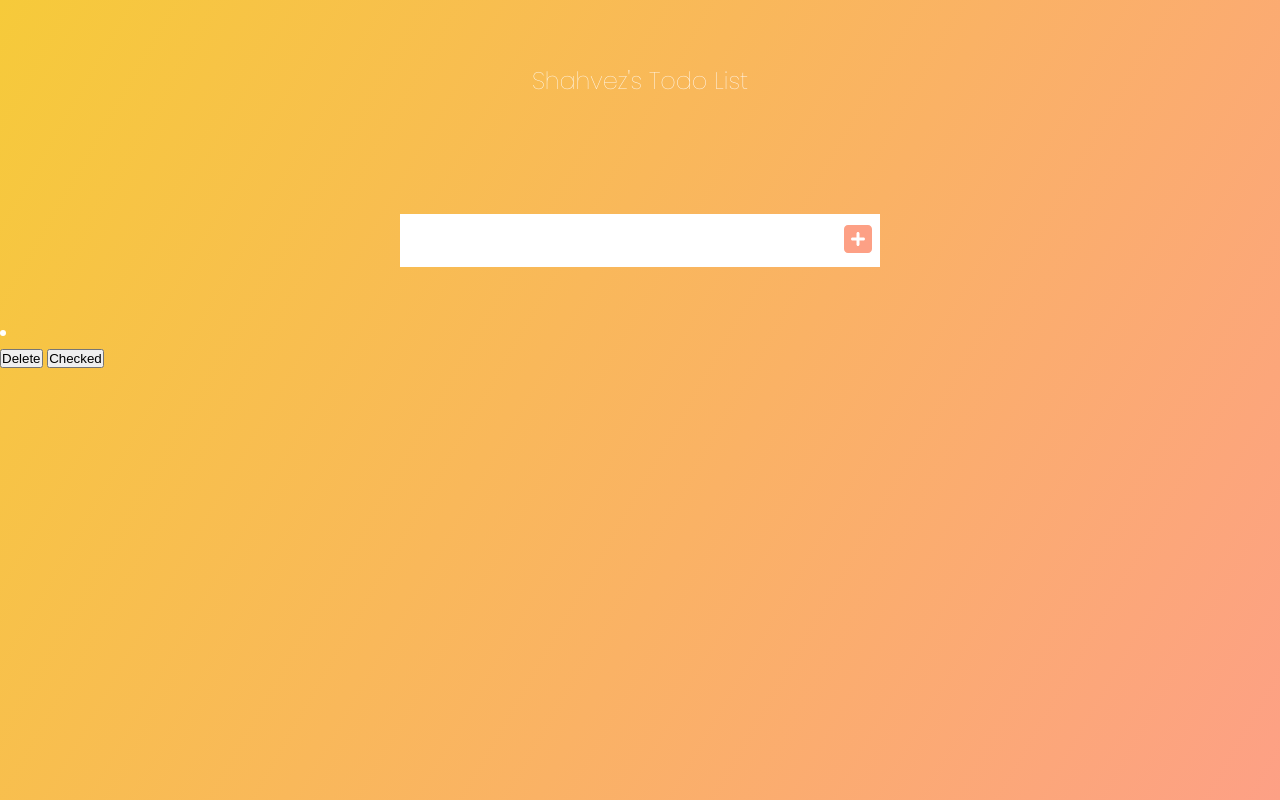
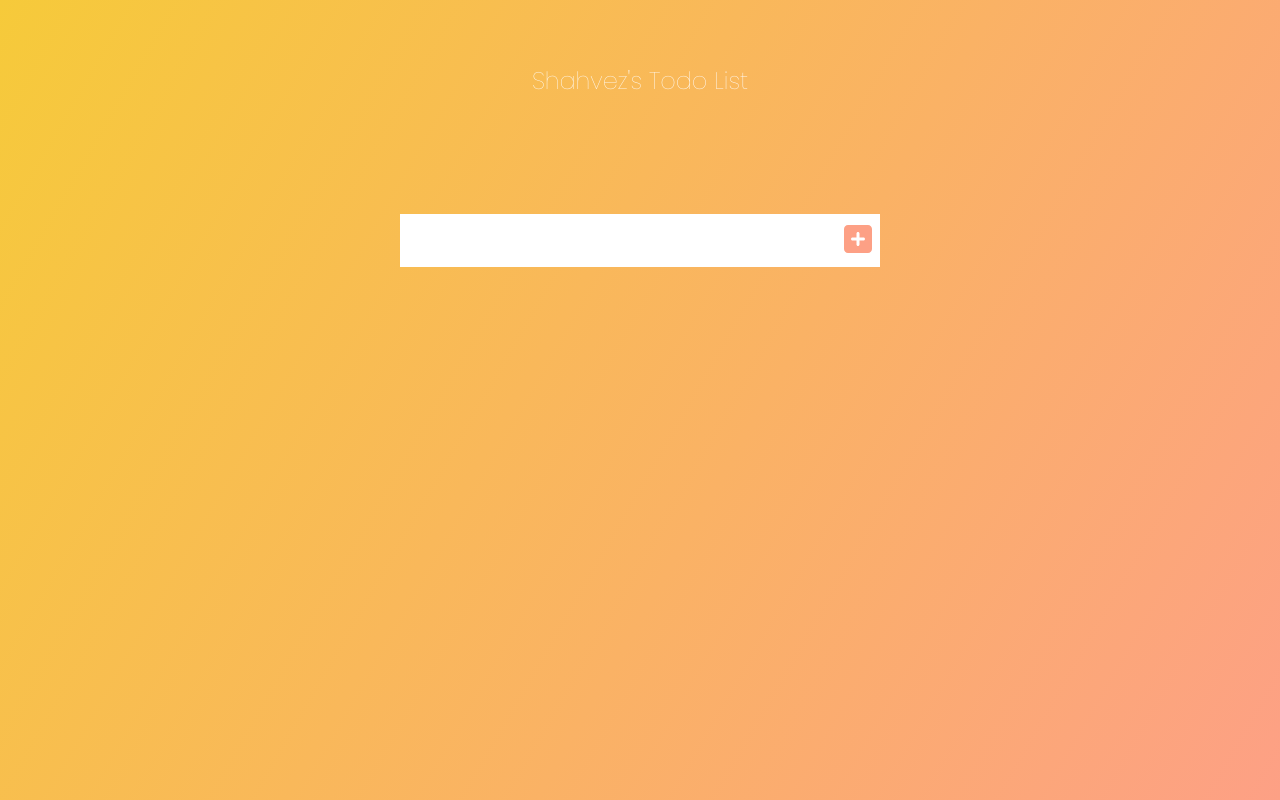
Before and after one commit to shahvez3009/ToDoList, a plain HTML site: page index.html in a window 1280 px wide. Drawn offline with Linux system fonts and the light colour scheme.

Commit message:
Main base done

```diff
--- a/index.html
+++ b/index.html
@@ -31,10 +31,6 @@
     <script src="./app.js"></script>
     <div class="todo-container">
       <ul class="todo-list"></ul>
-      <div class="todo">
-        <li></li>
-        <button>Delete</button>
-        <button>Checked</button>
     </div>
   </body>
 </html>
```
